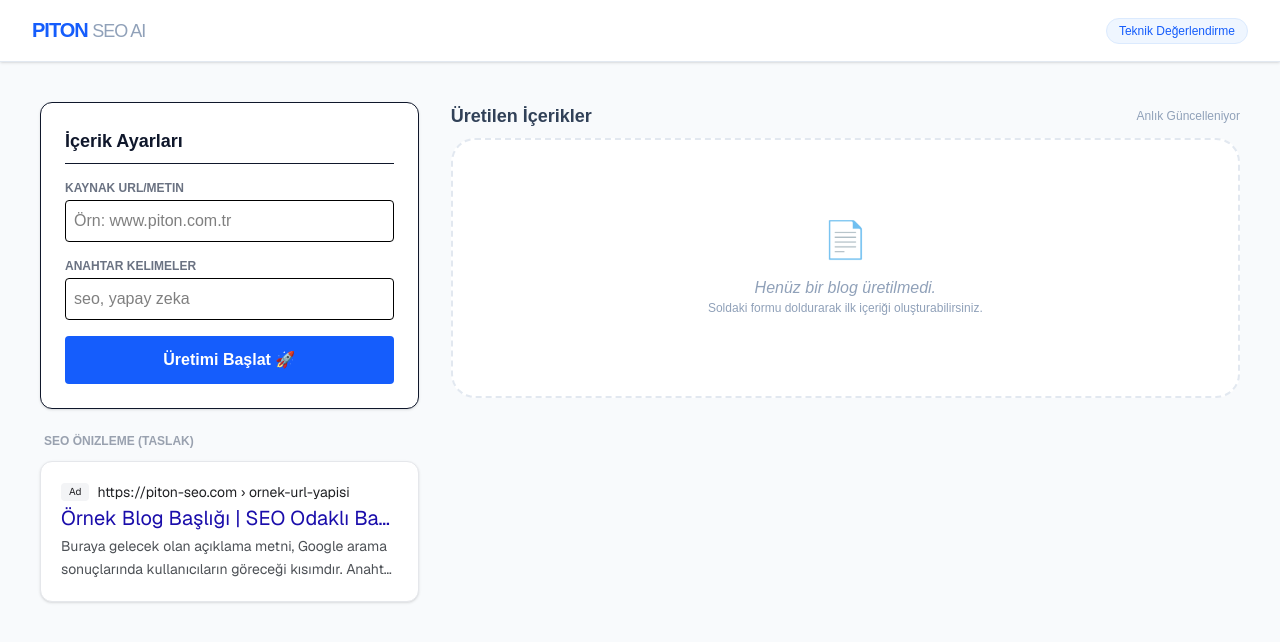
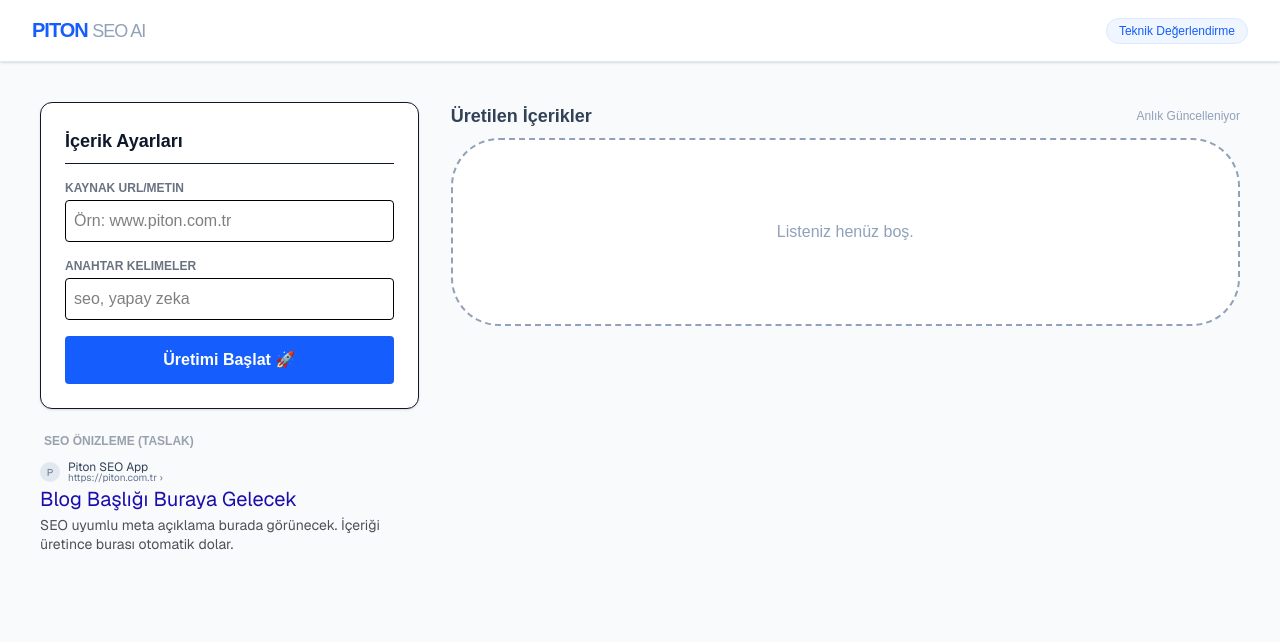
Before and after one commit to EkremTezcanSaridag/piton-seo-app, a Next.js app: page / in a window 1280 px wide. Shown: the top 642 px of the page. Built offline with nearby package versions, Linux system fonts and the light colour scheme.

Commit message:
feat: AI içerik motoru, SERP önizleme simülasyonu ve özel PDF raporlama modülü eklendi

```diff
--- a/features/dashboard/components/BlogList.tsx
+++ b/features/dashboard/components/BlogList.tsx
@@ -1,55 +1,122 @@
 'use client';
-import React from 'react';
+import { useState, useEffect } from 'react';
 import { useBlogStore } from '@/shared/store/useBlogStore';
-import SerpPreview from '@/features/seo-preview/components/SerpPreview';
+import SerpPreview from '../../seo-preview/components/SerpPreview';
 
 export default function BlogList() {
   const { blogs, removeBlog } = useBlogStore();
+  const [mounted, setMounted] = useState(false);
 
+  useEffect(() => {
+    setMounted(true);
+  }, []);
 
-  if (blogs.length === 0) {
-    return (
-      <div className="flex flex-col items-center justify-center p-20 bg-white border-2 border-dashed border-slate-200 rounded-3xl text-slate-400">
-        <div className="text-4xl mb-4 text-slate-200">📄</div>
-        <p className="font-medium italic">Henüz bir blog üretilmedi.</p>
-        <p className="text-xs">Soldaki formu doldurarak ilk içeriği oluşturabilirsiniz.</p>
-      </div>
-    );
-  }
+  const handleDownloadPDF = async (blogId: string) => {
+    const blog = blogs.find(b => b.id === blogId);
+    if (!blog) return;
+
+    try {
+      const { default: jsPDF } = await import('jspdf');
+      const { default: html2canvas } = await import('html2canvas');
+
+      const pdfContainer = document.createElement('div');
+      pdfContainer.style.cssText = `
+        width: 800px; padding: 50px; background: white; color: #1e293b; font-family: Arial, sans-serif;
+      `;
+
+      pdfContainer.innerHTML = `
+        <div style="border-bottom: 3px solid #2563eb; margin-bottom: 30px; padding-bottom: 20px;">
+          <h1 style="margin: 0; color: #2563eb; font-size: 26px;">PITON SEO CONTENT REPORT</h1>
+          <p style="margin: 5px 0 0 0; color: #94a3b8; font-size: 13px;">${new Date().toLocaleDateString('tr-TR')}</p>
+        </div>
+        <h2 style="font-size: 32px; color: #0f172a; margin-bottom: 25px;">${blog.title}</h2>
+
+        <div style="background: #f8fafc; border: 1px solid #e2e8f0; border-radius: 16px; padding: 25px; margin-bottom: 40px;">
+          <p style="color: #1a0dab; font-size: 20px; margin: 0 0 5px 0; font-weight: bold;">${blog.metaTitle}</p>
+          <p style="color: #006621; font-size: 14px; margin: 0 0 8px 0;">https://piton.com.tr/${blog.slug}</p>
+          <p style="color: #4b5563; font-size: 15px; margin: 0; line-height: 1.5;">${blog.metaDesc}</p>
+        </div>
+
+        <div style="font-size: 16px; line-height: 1.8; color: #334155;">
+          ${blog.content}
+        </div>
+
+        <div style="margin-top: 50px; padding-top: 20px; border-top: 1px solid #f1f5f9; color: #94a3b8; font-size: 12px;">
+          Anahtar Kelimeler: ${blog.keywords.join(', ')}
+        </div>
+      `;
+
+      document.body.appendChild(pdfContainer);
+      pdfContainer.style.position = 'absolute';
+      pdfContainer.style.left = '-9999px';
+
+      const canvas = await html2canvas(pdfContainer, { scale: 2, useCORS: true });
+      const imgData = canvas.toDataURL('image/jpeg', 1.0);
+      const pdf = new jsPDF('p', 'mm', 'a4');
+      const pdfWidth = pdf.internal.pageSize.getWidth();
+      const pdfHeight = (canvas.height * pdfWidth) / canvas.width;
+
+      pdf.addImage(imgData, 'JPEG', 0, 0, pdfWidth, pdfHeight);
+      pdf.save(`piton-seo-${blog.id}.pdf`);
+      document.body.removeChild(pdfContainer);
+
+    } catch (err) {
+      alert("PDF hazırlanırken bir hata oluştu.");
+    }
+  };
+
+  const handleDelete = (id: string, title: string) => {
+    if (window.confirm(`"${title}" içeriğini silmek istediğinize emin misiniz?`)) {
+      removeBlog(id);
+    }
+  };
+
+  if (!mounted) return null;
 
   return (
-    <div className="space-y-6">
-      {blogs.map((blog) => (
-        <div key={blog.id} className="bg-white border border-slate-200 rounded-2xl p-6 shadow-sm hover:shadow-md transition-shadow">
-          <div className="flex justify-between items-start mb-6">
-            <h3 className="text-xl font-bold text-slate-800 leading-tight">{blog.title}</h3>
-            <button
-              onClick={() => removeBlog(blog.id)}
-              className="text-slate-300 hover:text-red-500 transition-colors text-sm font-bold uppercase tracking-widest"
-            >
-              Sil
-            </button>
+    <div className="space-y-10">
+      {blogs.length === 0 ? (
+        <div className="text-center p-20 bg-white border-2 border-dashed rounded-[3rem] text-slate-400">
+          Listeniz henüz boş.
+        </div>
+      ) : (
+        blogs.map((blog) => (
+          <div key={blog.id} className="bg-white border border-slate-100 rounded-[3rem] p-10 shadow-sm hover:shadow-md transition-all">
+            <div className="flex justify-between items-start mb-8">
+              <h3 className="text-3xl font-black text-slate-900 leading-tight max-w-[75%]">{blog.title}</h3>
+              <button
+                onClick={() => handleDownloadPDF(blog.id)}
+                className="bg-blue-600 text-white px-6 py-3 rounded-2xl text-xs font-bold hover:bg-blue-700 transition-all shadow-lg active:scale-95"
+              >
+                📄 PDF KAYDET
+              </button>
+            </div>
+
+            <div className="bg-slate-50 p-8 rounded-[2rem] mb-8 border border-slate-100">
+              <SerpPreview title={blog.metaTitle} desc={blog.metaDesc} slug={blog.slug} />
+            </div>
+
+            <div
+              className="prose prose-slate max-w-none text-slate-700 mb-8"
+              dangerouslySetInnerHTML={{ __html: blog.content }}
+            />
+
+            <div className="flex justify-between items-center pt-6 border-t border-slate-50">
+              <div className="flex gap-2">
+                {blog.keywords.map((kw, i) => (
+                  <span key={i} className="text-slate-400 text-[11px] font-bold uppercase">#{kw.trim()}</span>
+                ))}
+              </div>
+              <button
+                onClick={() => handleDelete(blog.id, blog.title)}
+                className="text-slate-300 hover:text-red-500 text-[10px] font-bold uppercase tracking-widest transition-colors"
+              >
+                Yazıyı Kaldır
+              </button>
+            </div>
           </div>
-
-          {/*  Önizleme Kısmı */}
-          <div className="bg-slate-50 p-4 rounded-xl mb-6">
-            <p className="text-[10px] font-black text-slate-400 mb-3 uppercase tracking-tighter">Google Arama Görünümü</p>
-            <SerpPreview title={blog.title} desc={blog.content} slug={blog.slug} />
-          </div>
-
-          <div className="text-slate-600 text-sm leading-relaxed mb-6 line-clamp-3">
-            {blog.content}
-          </div>
-
-          <div className="flex flex-wrap gap-2 pt-4 border-t border-slate-100">
-            {blog.keywords.map((kw, i) => (
-              <span key={i} className="bg-blue-50 text-blue-600 px-3 py-1 rounded-lg text-xs font-bold italic">
-                #{kw.trim()}
-              </span>
-            ))}
-          </div>
-        </div>
-      ))}
+        ))
+      )}
     </div>
   );
 }
--- a/features/seo-preview/components/SerpPreview.tsx
+++ b/features/seo-preview/components/SerpPreview.tsx
@@ -1,32 +1,35 @@
+'use client';
 import React from 'react';
 
-interface Props {
+interface SerpPreviewProps {
   title: string;
   desc: string;
   slug: string;
 }
 
-export default function SerpPreview({ title, desc, slug }: Props) {
-  // Eğer değerler boşsa kullanıcıya yol göstermesi için varsayılan metinler atanır.
-  const displayTitle = title || "Örnek Blog Başlığı | SEO Odaklı Başlık";
-  const displayDesc = desc || "Buraya gelecek olan açıklama metni, Google arama sonuçlarında kullanıcıların göreceği kısımdır. Anahtar kelimeleri içermesi önemlidir.";
-  const displaySlug = slug || "ornek-url-yapisi";
-
+export default function SerpPreview({ title, desc, slug }: SerpPreviewProps) {
   return (
-    <div className="p-5 bg-white border border-gray-200 rounded-xl shadow-sm max-w-[600px] font-sans">
-
-      <div className="text-[#202124] text-sm mb-1 truncate flex items-center">
-        <span className="bg-gray-100 px-2 py-0.5 rounded text-[10px] mr-2">Ad</span>
-        https://piton-seo.com › {displaySlug}
+    <div className="font-sans max-w-[600px]">
+      {/* Site İsmi ve URL */}
+      <div className="flex items-center gap-2 mb-1">
+        <div className="w-5 h-5 bg-slate-200 rounded-full flex items-center justify-center text-[10px] text-slate-500">
+          P
+        </div>
+        <div className="flex flex-col">
+          <span className="text-xs text-slate-700 leading-none">Piton SEO App</span>
+          <span className="text-[10px] text-slate-500 leading-none">https://piton.com.tr › {slug}</span>
+        </div>
       </div>
 
-      <div className="text-[#1a0dab] text-xl hover:underline cursor-pointer mb-1 truncate leading-tight">
-        {displayTitle}
-      </div>
+      {/* Google Başlığı */}
+      <h3 className="text-[#1a0dab] text-xl hover:underline cursor-pointer mb-1 leading-tight">
+        {title || 'Blog Başlığı Buraya Gelecek'}
+      </h3>
 
-      <div className="text-[#4d5156] text-sm line-clamp-2 leading-relaxed">
-        {displayDesc}
-      </div>
+      {/* Meta Açıklama */}
+      <p className="text-[#4d5156] text-sm leading-snug line-clamp-2">
+        {desc || 'SEO uyumlu meta açıklama burada görünecek. İçeriği üretince burası otomatik dolar.'}
+      </p>
     </div>
   );
 }
--- a/package.json
+++ b/package.json
@@ -10,6 +10,9 @@
   },
   "dependencies": {
     "@google/generative-ai": "^0.24.1",
+    "core-js": "^3.49.0",
+    "html2canvas": "^1.4.1",
+    "jspdf": "^4.2.1",
     "next": "16.2.4",
     "react": "19.2.4",
     "react-dom": "19.2.4",
```
Also changed, not shown: 2 other files (tests, documents, lock files or other folders).
